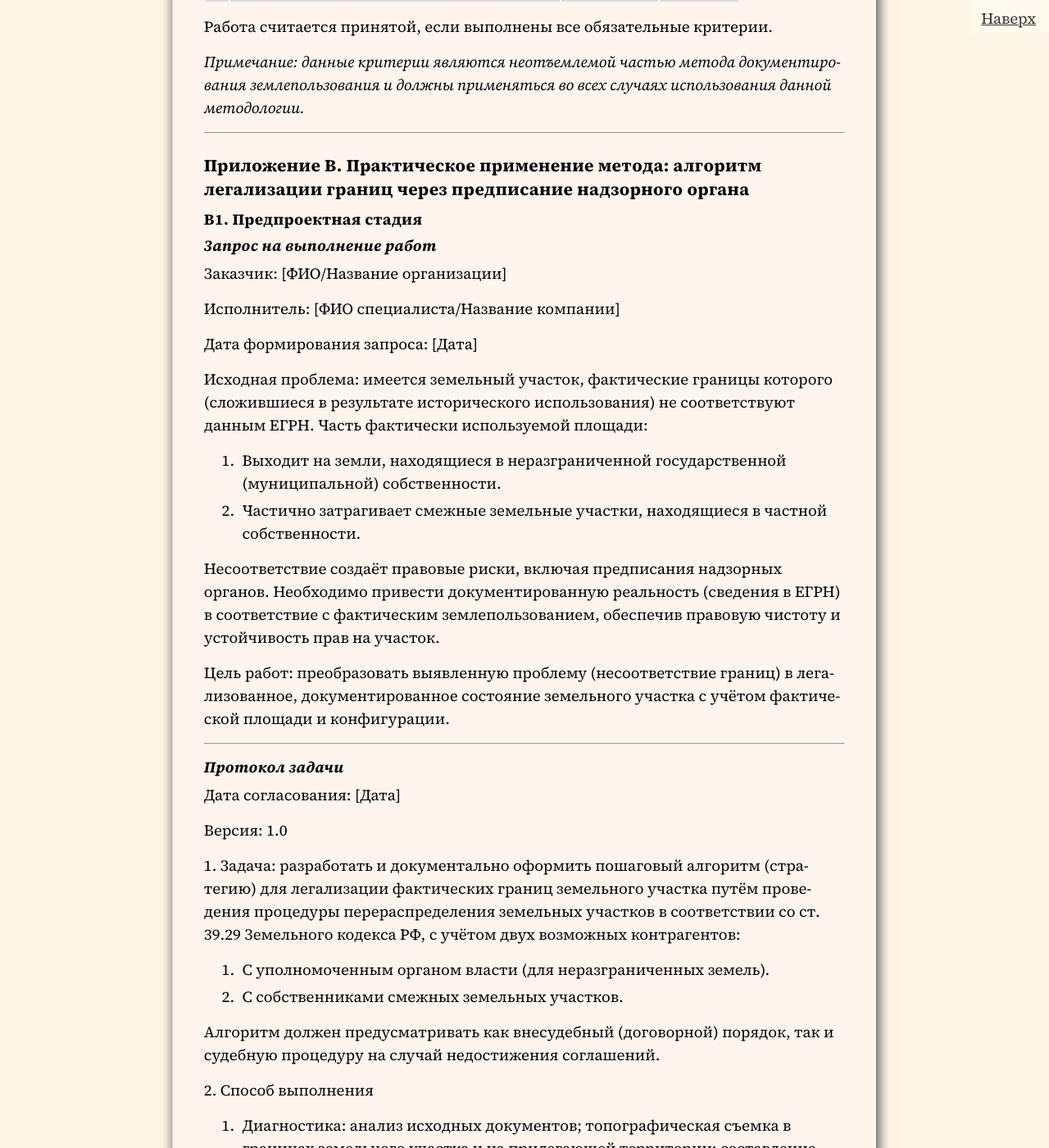
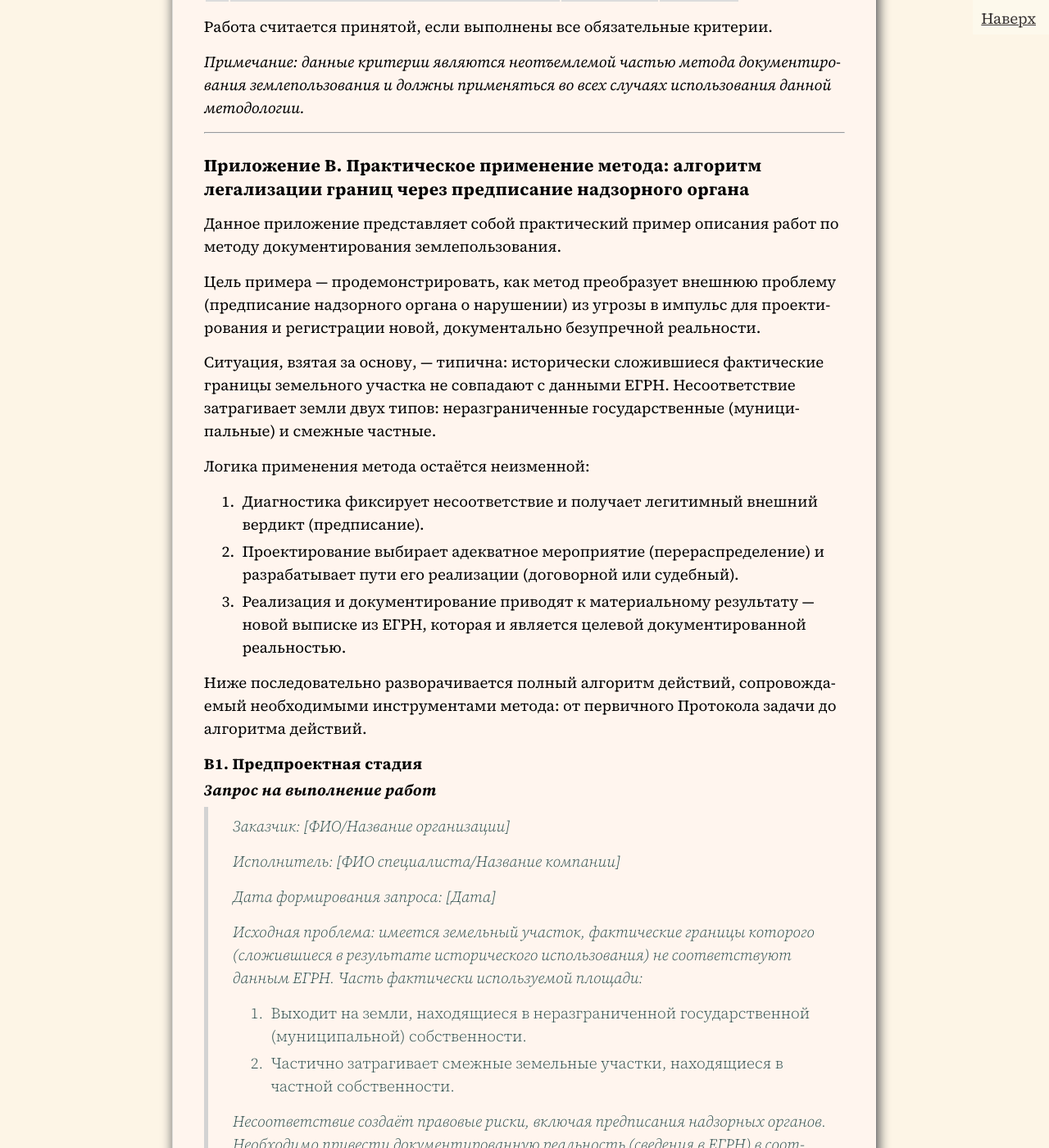
Before and after one commit to SergSi/land-use-art, a Jekyll site: the page built from _posts/2026-01-05-method.md, in a window 1280 px wide and 1400 px high, scrolled down 35231 px. Shown: the whole window at 82% size. Built offline with Jekyll 4.4.1, drawn with Linux system fonts in a browser that asks for light colours; some web fonts are replaced; some of the changed text lies outside the part shown.

Commit message:
Update 2026-01-05-method.md

```diff
--- a/_posts/2026-01-05-method.md
+++ b/_posts/2026-01-05-method.md
@@ -814,53 +814,68 @@ number="6"
 
 ### Приложение В. Практическое применение метода: алгоритм легализации границ через предписание надзорного органа
 
+Данное приложение представляет собой практический пример описания работ по методу документирования землепользования.
+
+Цель примера — продемонстрировать, как метод преобразует внешнюю проблему (предписание надзорного органа о нарушении) из угрозы в импульс для проектирования и регистрации новой, документально безупречной реальности.
+
+Ситуация, взятая за основу, — типична: исторически сложившиеся фактические границы земельного участка не совпадают с данными ЕГРН. Несоответствие затрагивает земли двух типов: неразграниченные государственные (муниципальные) и смежные частные.
+
+Логика применения метода остаётся неизменной:
+1.  Диагностика фиксирует несоответствие и получает легитимный внешний вердикт (предписание).
+2.  Проектирование выбирает адекватное мероприятие (перераспределение) и разрабатывает пути его реализации (договорной или судебный).
+3.  Реализация и документирование приводят к материальному результату — новой выписке из ЕГРН, которая и является целевой документированной реальностью.
+
+Ниже последовательно разворачивается полный алгоритм действий, сопровождаемый необходимыми инструментами метода: от первичного Протокола задачи до алгоритма действий.
+
 #### В1. Предпроектная стадия
 
 ##### Запрос на выполнение работ
 
-Заказчик: [ФИО/Название организации]
-
-Исполнитель: [ФИО специалиста/Название компании]
-
-Дата формирования запроса: [Дата]
-
-Исходная проблема: имеется земельный участок, фактические границы которого (сложившиеся в результате исторического использования) не соответствуют данным ЕГРН. Часть фактически используемой площади:
-
-1. Выходит на земли, находящиеся в неразграниченной государственной (муниципальной) собственности.
-2. Частично затрагивает смежные земельные участки, находящиеся в частной собственности.
-
-Несоответствие создаёт правовые риски, включая предписания надзорных органов. Необходимо привести документированную реальность (сведения в ЕГРН) в соответствие с фактическим землепользованием, обеспечив правовую чистоту и устойчивость прав на участок.
-
-Цель работ: преобразовать выявленную проблему (несоответствие границ) в легализованное, документированное состояние земельного участка с учётом фактической площади и конфигурации.
+> Заказчик: [ФИО/Название организации]
+>
+> Исполнитель: [ФИО специалиста/Название компании]
+>
+> Дата формирования запроса: [Дата]
+>
+> Исходная проблема: имеется земельный участок, фактические границы которого (сложившиеся в результате исторического использования) не соответствуют данным ЕГРН. Часть фактически используемой площади:
+>
+> 1. Выходит на земли, находящиеся в неразграниченной государственной (муниципальной) собственности.
+> 2. Частично затрагивает смежные земельные участки, находящиеся в частной собственности.
+>
+> Несоответствие создаёт правовые риски, включая предписания надзорных органов. Необходимо привести документированную реальность (сведения в ЕГРН) в соответствие с фактическим землепользованием, обеспечив правовую чистоту и устойчивость прав на участок.
+>
+> Цель работ: преобразовать выявленную проблему (несоответствие границ) в легализованное, документированное состояние земельного участка с учётом фактической площади и конфигурации.
+>
 
 ---
 
 ##### Протокол задачи
 
-Дата согласования: [Дата]
-
-Версия: 1.0
-
-1\. Задача: разработать и документально оформить пошаговый алгоритм (стратегию) для легализации фактических границ земельного участка путём проведения процедуры перераспределения земельных участков в соответствии со ст. 39.29 Земельного кодекса РФ, с учётом двух возможных контрагентов:
-
-1. С уполномоченным органом власти (для неразграниченных земель).
-2. С собственниками смежных земельных участков.
-
-Алгоритм должен предусматривать как внесудебный (договорной) порядок, так и судебную процедуру на случай недостижения соглашений.
-
-2\. Способ выполнения
-
-1.  Диагностика: анализ исходных документов; топографическая съемка в границах земельного участка и на прилегающей территории; составление межевого плана по уточнению местоположения границ земельного участка на бумажном носителе; составление Схемы расположения земельного участка на кадастровом плавне территории в целях получения решения о перераспределении земель, находящихся в неразграниченной государственной собственности.
-2.  Получение предписания надзорного органа об устранении нарушения на основании межевого плана по уточнению границ земельного участка.
-3.   Подача заявления в орган власти и направление предложения собственнику смежного земельного участка о перераспределении земель.
-4.   Решение вопроса в судебном порядке в случае отказа в перераспределении земель.
-5.   Подготовка межевых планов по перераспределению земель и земельных участков. Подача заявления в Росреестр.
-
-3\. Формат результата.
-
-4\.  Подтверждение Заказчика.
-
-С постановкой задачи, способом её выполнения и ожидаемым результатом согласен. [ФИО/Должность Заказчика] [Подпись] [Lfnf]
+> Дата согласования: [Дата]
+>
+> Версия: 1.0
+>
+> 1\. Задача: разработать и документально оформить пошаговый алгоритм (стратегию) для легализации фактических границ земельного участка путём проведения процедуры перераспределения земельных участков в соответствии со ст. 39.29 Земельного кодекса РФ, с учётом двух возможных контрагентов:
+>
+> 1. С уполномоченным органом власти (для неразграниченных земель).
+> 2. С собственниками смежных земельных участков.
+>
+> Алгоритм должен предусматривать как внесудебный (договорной) порядок, так и судебную процедуру на случай недостижения соглашений.
+>
+> 2\. Способ выполнения
+>
+> 1.  Диагностика: анализ исходных документов; топографическая съемка в границах земельного участка и на прилегающей территории; составление межевого плана по уточнению местоположения границ земельного участка на бумажном носителе; составление Схемы расположения земельного участка на кадастровом плавне территории в целях получения решения о перераспределении земель, находящихся в неразграниченной государственной собственности.
+> 2.  Получение предписания надзорного органа об устранении нарушения на основании межевого плана по уточнению границ земельного участка.
+> 3.   Подача заявления в орган власти и направление предложения собственнику смежного земельного участка о перераспределении земель.
+> 4.   Решение вопроса в судебном порядке в случае отказа в перераспределении земель.
+> 5.   Подготовка межевых планов по перераспределению земель и земельных участков. Подача заявления в Росреестр.
+>
+> 3\. Формат результата.
+>
+> 4\.  Подтверждение Заказчика.
+>
+> С постановкой задачи, способом её выполнения и ожидаемым результатом согласен. [ФИО/Должность Заказчика] [Подпись] [Дата]
+>
 
 ---
 
```
